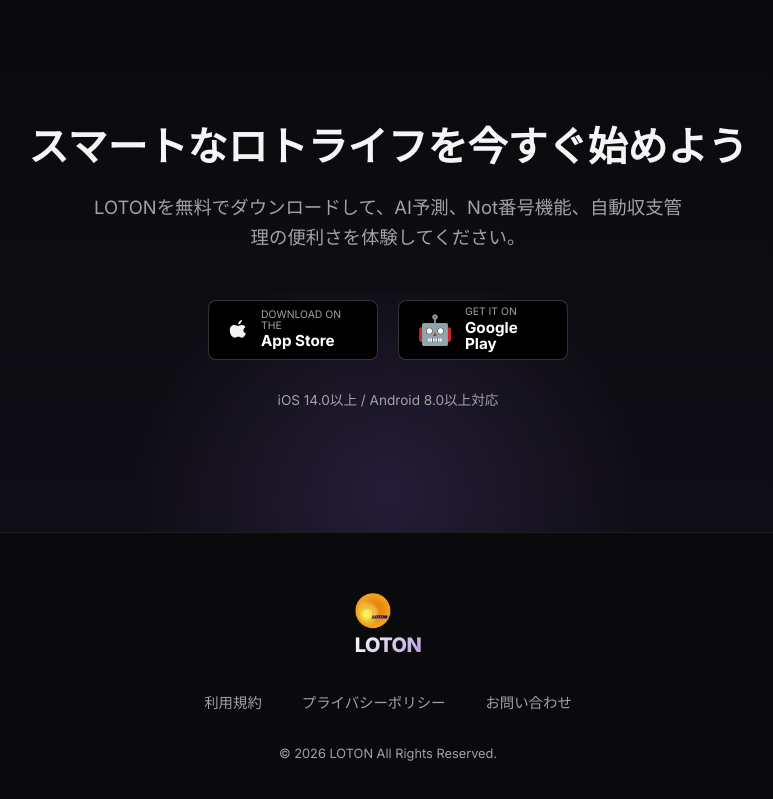
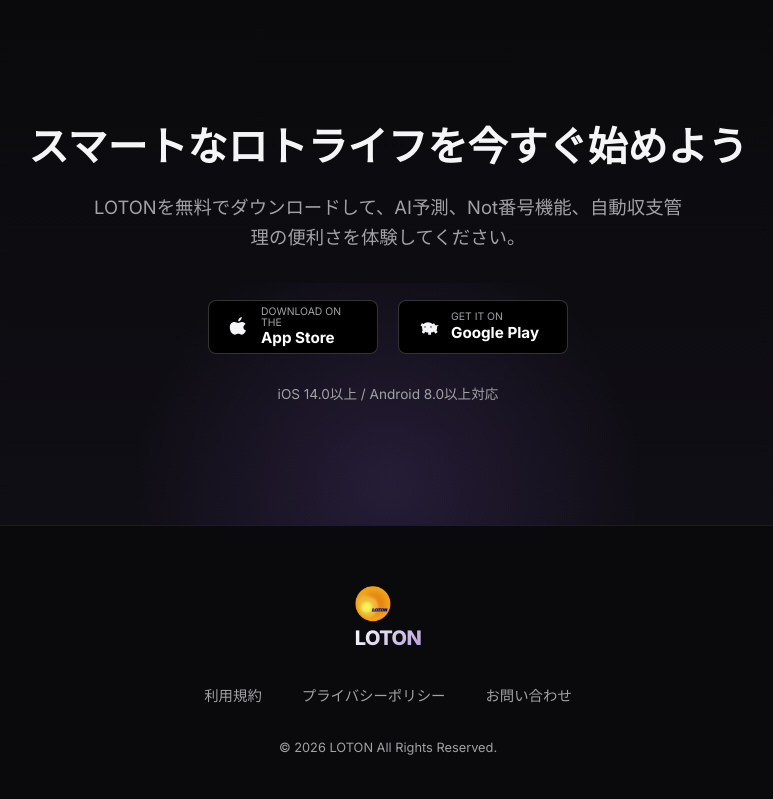
Before and after one commit to TamanahaSatoshi/loton-lp, a plain HTML site: page index.html in a window 1280 px wide. Shown: the part 3414-4213 px from the top of the page, without its empty margins (252-1025 px from the left). Drawn offline with Linux system fonts and the light colour scheme.

Commit message:
Replace Android robot emoji with SVG logo

```diff
--- a/index.html
+++ b/index.html
@@ -324,7 +324,11 @@
                         </span>
                     </a>
                     <a href="https://play.google.com/store/apps/details?id=com.loton.tamanaha" class="store-badge-mock" id="btn-google-play" target="_blank" rel="noopener noreferrer">
-                        <span class="badge-icon">🤖</span>
+                        <span class="badge-icon">
+                            <svg viewBox="0 0 512 512" width="22" height="22" fill="currentColor" style="display: block; margin: auto;">
+                                <path d="M424.4 214.7L402.4 177c-3.1-5.4-10-7.2-15.4-4.2l-27.2 15.6C331 161.7 295 144 256 144s-75 17.7-103.8 44.4l-27.2-15.6c-5.4-3.1-12.3-1.3-15.4 4.2L87.6 214.7C84.5 220 86.3 227 91.7 230l28.3 16.3c-.9 6.4-1.4 13-1.4 19.7 0 23.3 5.4 45.4 15.1 65.2l-21.4 37c-3.1 5.4-1.3 12.3 4.2 15.4l37.7 21.8c5.4 3.1 12.3 1.3 15.4-4.2l21.4-37c20.3 12.7 44.2 20.3 69.8 20.7V428c0 6.2 5 11.2 11.2 11.2h43.7c6.2 0 11.2-5 11.2-11.2v-43.9c25.6-.4 49.5-8 69.8-20.7l21.4 37c3.1 5.4 10 7.2 15.4 4.2l37.7-21.8c5.4-3.1 7.2-10 4.2-15.4l-21.4-37c9.7-19.8 15.1-41.9 15.1-65.2 0-6.7-.5-13.3-1.4-19.7l28.3-16.3c5.4-3 7.2-10 4.1-15.3zM186.7 270c-9.2 0-16.7-7.5-16.7-16.7s7.5-16.7 16.7-16.7 16.7 7.5 16.7 16.7-7.5 16.7-16.7 16.7zm138.6 0c-9.2 0-16.7-7.5-16.7-16.7s7.5-16.7 16.7-16.7 16.7 7.5 16.7 16.7-7.5 16.7-16.7 16.7z"/>
+                            </svg>
+                        </span>
                         <span class="badge-text">
                             <span class="badge-sub">GET IT ON</span>
                             <span class="badge-main">Google Play</span>
```
